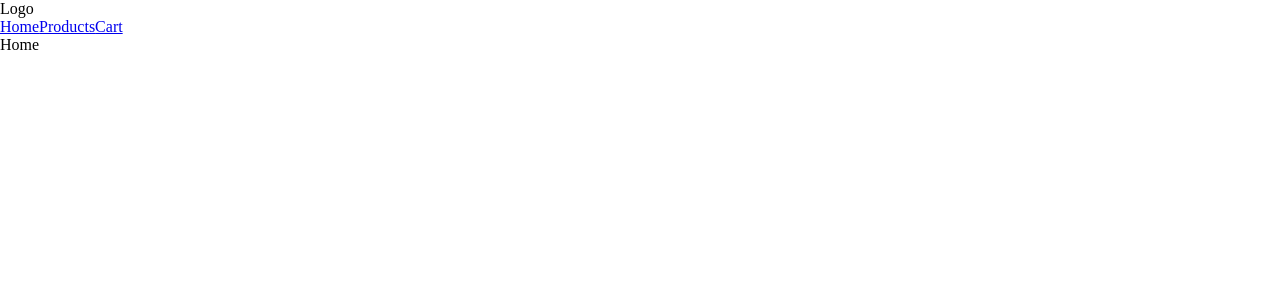
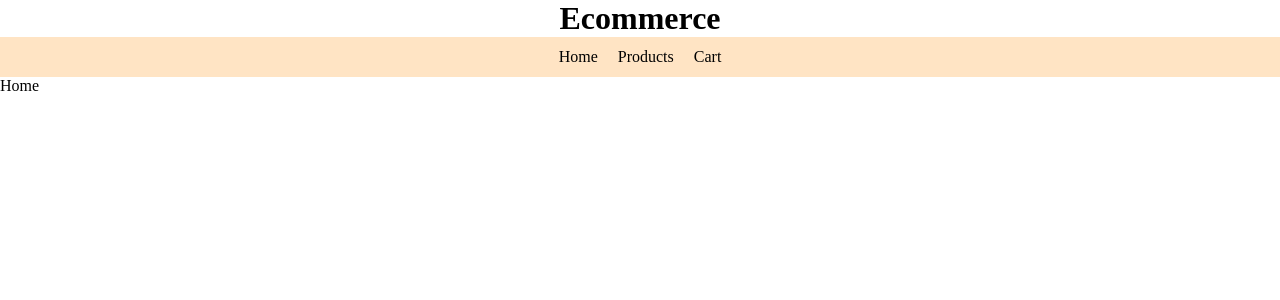
Before and after one commit to BharathSiddoji/Ecommerce-using-dummyJsonAPI, a React (Create React App) app: page / in a window 1280 px wide. Shown: the top 300 px of the page. Built offline with nearby package versions, Linux system fonts and the light colour scheme.

Commit message:
Configured Router

```diff
--- a/src/App.css
+++ b/src/App.css
@@ -6,5 +6,5 @@
 
 body{
     width: 100vw;
-    height: 100vh;
+
 }
--- a/src/components/navigation/Navigation.js
+++ b/src/components/navigation/Navigation.js
@@ -4,13 +4,13 @@ import "./nav.css";
 const Navigation = () => {
   return (
     <>
+    <h1 className="logo">Ecommerce</h1>
       <nav className="nav__bar">
-      <div className="logo">Logo</div>
-      <div>
-        <ul className="nav_links">
-          <Link to='/'>Home</Link>
-          <Link to='/products'>Products</Link>
-          <Link to='/cart'>Cart</Link>
+      <div className="navLinks__container">
+        <ul className="nav__links">
+          <Link to='/' className="link">Home</Link>
+          <Link to='/products' className="link">Products</Link>
+          <Link to='/cart' className="link">Cart</Link>
         </ul>
       </div>
       </nav>
--- a/src/components/navigation/nav.css
+++ b/src/components/navigation/nav.css
@@ -0,0 +1,30 @@
+.nav__bar{
+    width: 100%;
+    display: flex;
+    justify-content: center;
+    height: 40px;
+    align-items: center;
+    margin-inline: auto;
+    background-color: bisque;
+}
+.logo{
+    width: 100%;
+    text-align: center;
+}
+.navLinks__container{
+    width: 200px;
+    height: 100%;
+}
+.link{
+    text-decoration: none;
+    color: black;
+}
+
+.nav__links{
+    display: flex;
+    gap: 20px;
+    align-items: center;
+    justify-content: center;
+    width: 200px;
+    height: 100%;
+}
```
